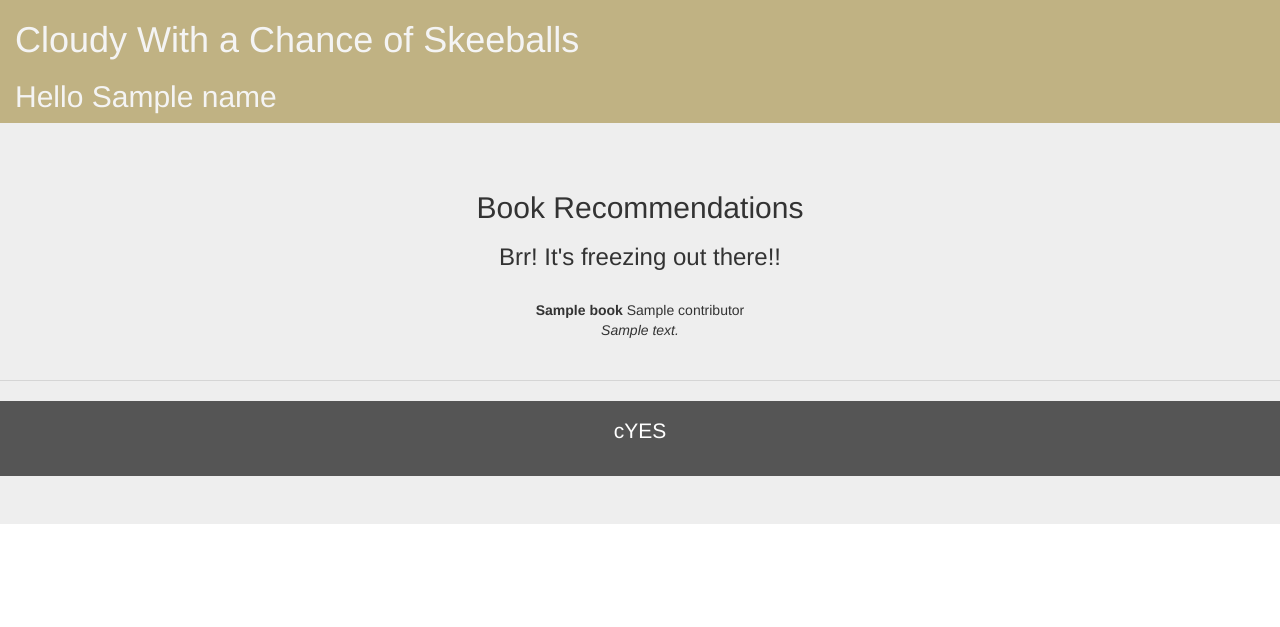
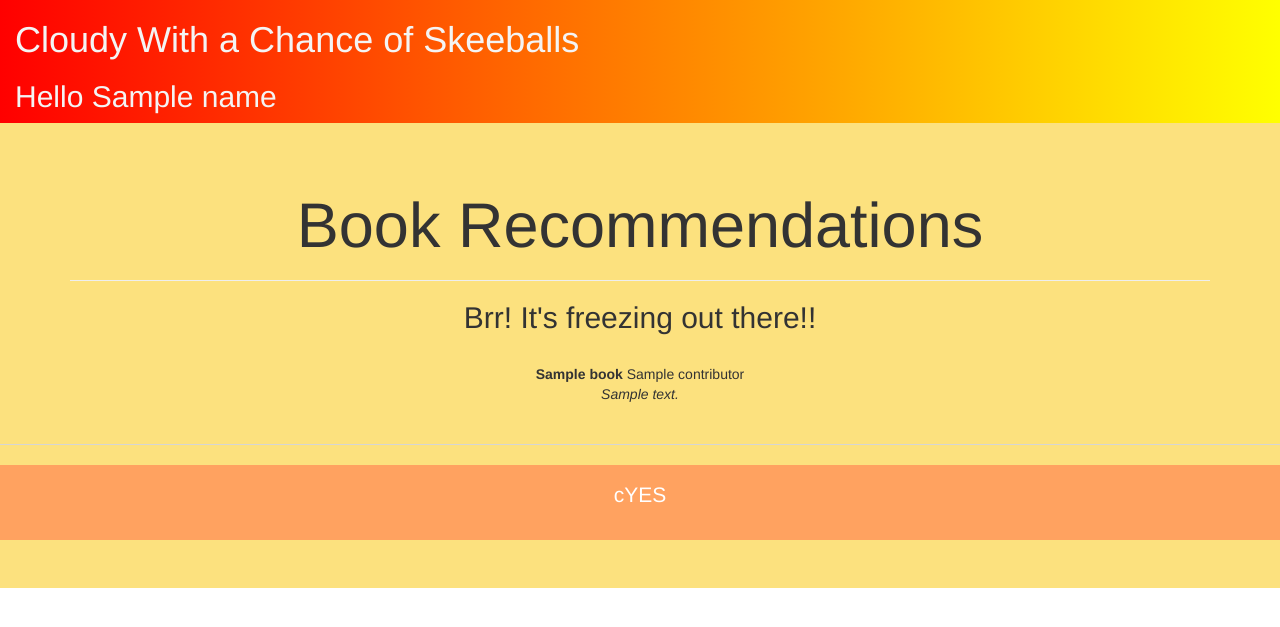
Before and after one commit to EugeneThomas/cYES, a Flask app: template templates/books.html in a window 1280 px wide. Shown: the top 627 px of the page. Run offline with Flask 2, Linux system fonts and the light colour scheme; the template is opened without the code that fills it: most values are stand-ins (such as "Sample title", 1, 10 or a date in 2020); some libraries are stand-ins or nearby versions.

Commit message:
Updated books.html

```diff
--- a/templates/books.html
+++ b/templates/books.html
@@ -1,29 +1,42 @@
 <!DOCTYPE html>
 <link rel="stylesheet" href="https://maxcdn.bootstrapcdn.com/bootstrap/3.3.7/css/bootstrap.min.css" integrity="sha384-BVYiiSIFeK1dGmJRAkycuHAHRg32OmUcww7on3RYdg4Va+PmSTsz/K68vbdEjh4u" crossorigin="anonymous">
 <html>
+
+   <style>
+    #grad {
+  background: red; /* For browsers that do not support gradients */
+  background: -webkit-linear-gradient(left, red , yellow); /* For Safari 5.1 to 6.0 */
+  background: -o-linear-gradient(right, red, yellow); /* For Opera 11.1 to 12.0 */
+  background: -moz-linear-gradient(right, red, yellow); /* For Firefox 3.6 to 15 */
+  background: linear-gradient(to right, red , yellow); /* Standard syntax */
+}
+     </style>
 
   <head>
     <title>Books</title>
     <link rel="stylesheet" type="text/css" href="static/edge.css">
   </head>
 
+  <body>
 
-  <body>
-    <nav class="navbar navbar-inverse" style = "background-color: #C0B283;border-style:none">
+    <nav class="navbar navbar-inverse" style = "border-style:none">
+    <div id="grad">
   <div class="container-fluid">
     <div class="navbar-header ">
-      <h1 style = "color: #F4F4F4">Cloudy With a Chance of Skeeballs</h1>
-      <h2 style = "color: #F4F4F4">Hello {{name}}</h2>
+	<h1 style = "color:#F4F4F4">Cloudy With a Chance of Skeeballs</h1>
+	<h2 style = "color: #F4F4F4">Hello {{name}}</h2>
     </div>
-  </div>
+    </div>
+    </div>
 </nav>
 
 
-    <div class="jumbotron">
+    <div class="jumbotron" style = "background-color: #fce17e">
 
       <div class="container text-center">
-	<h2>Book Recommendations</h2>
-	<h3> Brr! It's freezing out there!! </h3>
+	<h1>Book Recommendations</h1>
+	<hr>
+	<h2> Brr! It's freezing out there!! </h2>
     <br>
     {% for book in bookdata["results"] %}
     <b>{{book["title"]}}</b> {{book["contributor"]}}
@@ -35,7 +48,7 @@
   </div>
 <hr>
 
-  <footer class="container-fluid text-center">
+<footer class="container-fluid text-center" style = "background-color: #ffa260;border-style:none">
   <p>cYES</p>
   </footer>
   </div>
--- a/templates/info.html
+++ b/templates/info.html
@@ -13,7 +13,7 @@
      </style>
 
   <head>
-    <title>Home</title>
+    <title>Info</title>
     <link rel="stylesheet" type="text/css" href="static/edge.css">
   </head>
 
@@ -24,6 +24,7 @@
   <div class="container-fluid">
     <div class="navbar-header ">
 	<h1 style = "color:#F4F4F4">Cloudy With a Chance of Skeeballs</h1>
+	<h2 style = "color: #F4F4F4">Hello {{name}}</h2>
     </div>
     </div>
     </div>
```
Also changed, not shown: 2 other files.
